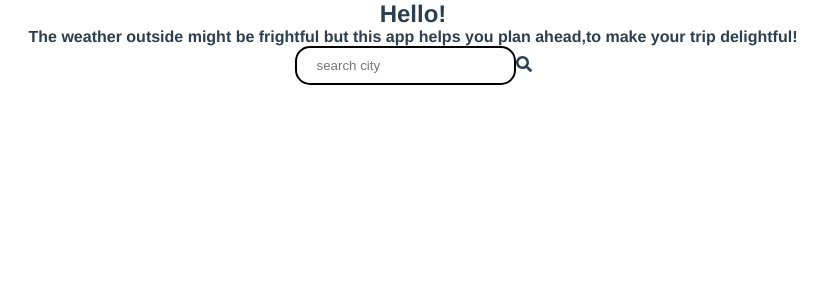
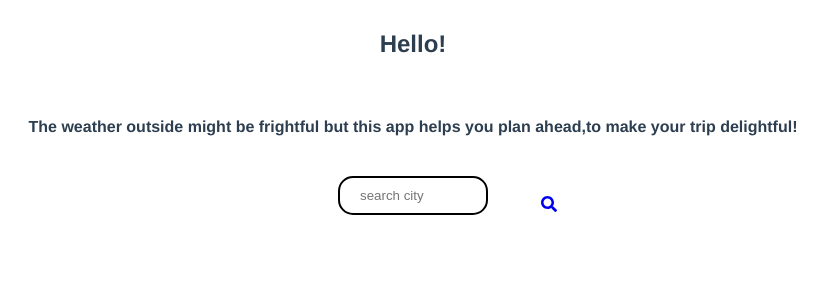
Before and after one commit to Amenzesho/weatherApp, a Vue app: page /searchcity in a window 1280 px wide. Shown: the top 300 px of the page, without its empty margins (227-1054 px from the left). Built offline with nearby package versions, Linux system fonts and the light colour scheme.

Commit message:
create env and link components

```diff
--- a/src/router/index.js
+++ b/src/router/index.js
@@ -17,7 +17,7 @@ const routes = [
       import(/* webpackChunkName: "about" */ "../views/About.vue"),
   },
   {
-    path: "/citydetail",
+    path: "/CityDetail",
     name: "/CityDetail",
     component: () =>
       import(/* webpackChunkName: "CityDetail" */ "@/views/CityDetail.vue"),
--- a/src/views/CityDetail.vue
+++ b/src/views/CityDetail.vue
@@ -1,6 +1,12 @@
 <template>
-  <div class="city-name">London</div>
-  <div class="city-date">March 20th</div>
-  <div class="city-temp">9°c</div>
-  <div class="city-status"></div>
+  <div>
+    <div class="city-name">London</div>
+    <div class="city-date">March 20th</div>
+    <div class="city-temp">9°c</div>
+    <div class="city-status"></div>
+  </div>
 </template>
+
+<script>
+export default {};
+</script>
--- a/src/views/Home.vue
+++ b/src/views/Home.vue
@@ -13,7 +13,10 @@ export default {
   name: "Home",
   data() {
     return {
-      apiKey: "5aa2071d613105de6fff26f736a997bb",
+      apiKey: process.env.VUE_APP_ENV_API,
+      weather: [],
+      location: "",
+      displayWeather: false,
     };
   },
   components: {},
--- a/src/views/SearchCity.vue
+++ b/src/views/SearchCity.vue
@@ -4,26 +4,56 @@
     The weather outside might be frightful but this app helps you plan ahead,to
     make your trip delightful!
   </h4>
-  <div>
+  <div class="search-wrapper">
     <input type="text" class="search" placeholder="search city" />
-    <span><font-awesome-icon :icon="['fas', 'search']" /></span>
+    <router-link to="/CityDetail">
+      <span>
+        <font-awesome-icon
+          class="search-icon"
+          :icon="['fas', 'search']"
+          onSubmit="goToCityDetail"
+        />
+      </span>
+    </router-link>
   </div>
 </template>
 
 <script>
 export default {
   data() {
-    return {};
+    return {
+      goToCity: null,
+    };
   },
 };
 </script>
 
 <style lang="scss" scoped>
 .search {
+  position: relative;
   border: 2px solid black;
+  width: 150px;
   border-radius: 15px;
   padding: 10px 20px;
   background: transparent;
   outline: none;
 }
+.search-wrapper {
+  position: relative;
+  top: 10px;
+  display: flex;
+  justify-content: center;
+  align-items: center;
+  //border: 2px solid black;
+  //margin: auto 20px;
+
+  span {
+    position: absolute;
+    left: 60%;
+  }
+}
+h4,
+h2 {
+  padding: 30px;
+}
 </style>
```
Also changed, not shown: 1 other file (tests, documents, lock files or other folders).
